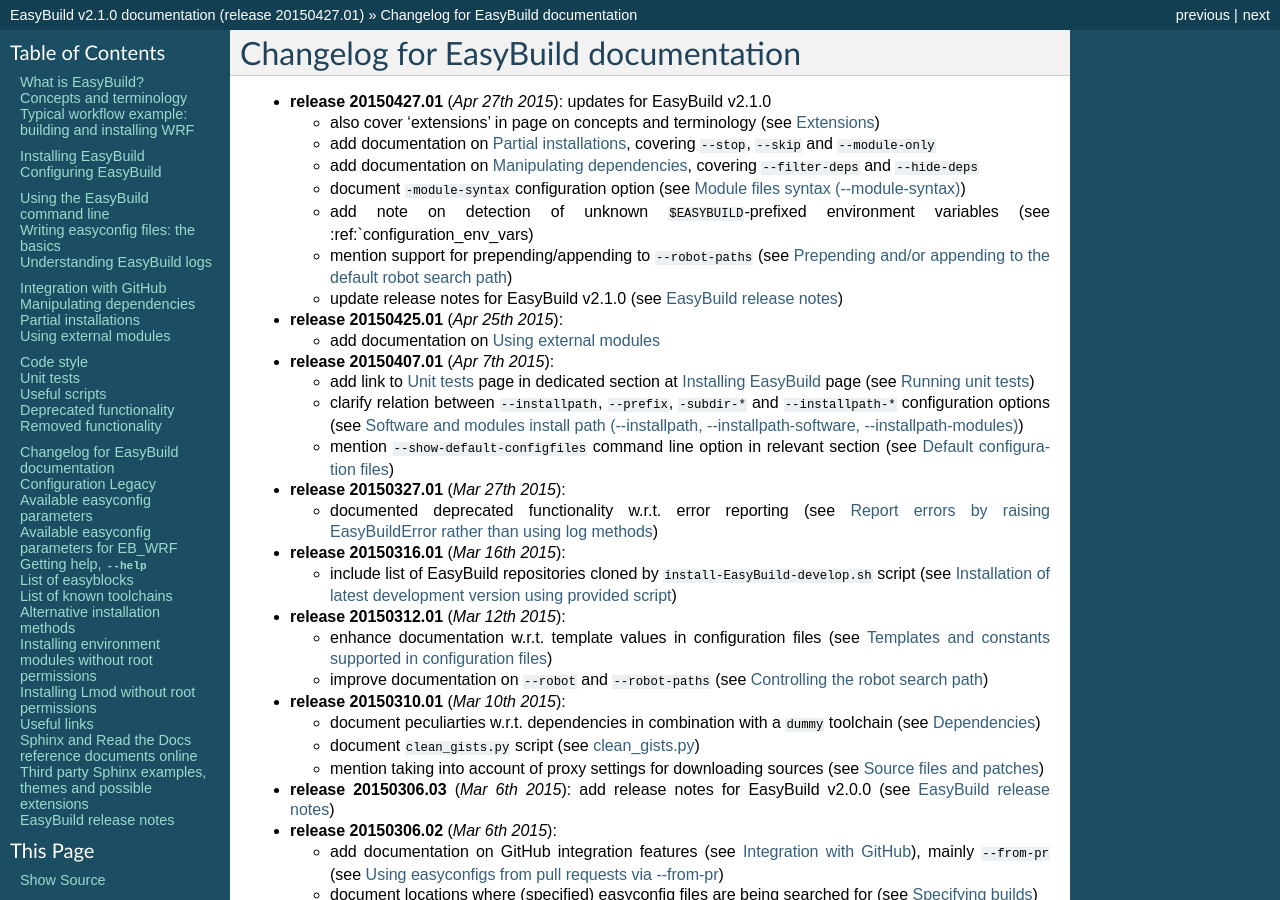
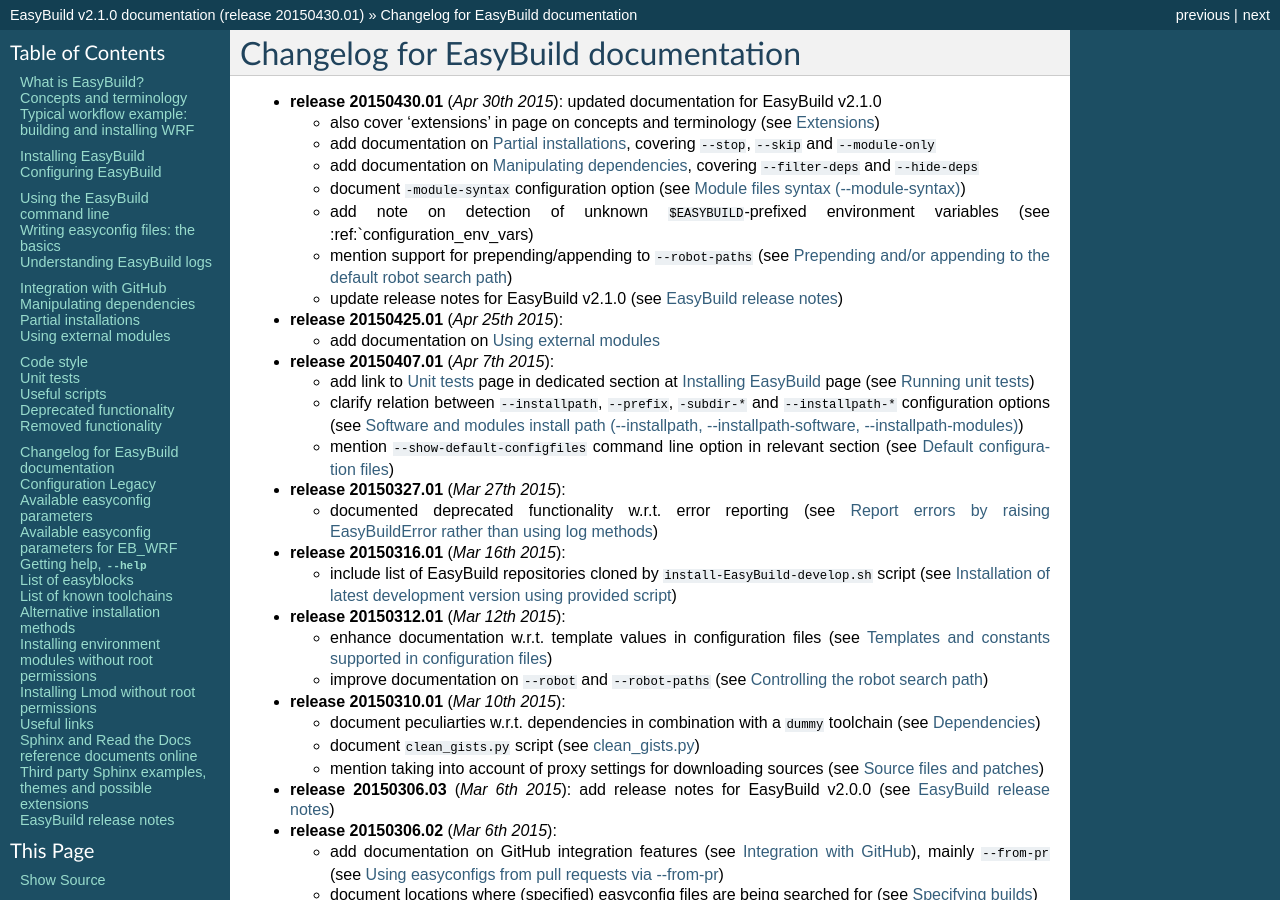
Before and after one commit to easybuilders/easybuild, a Sphinx documentation site: the page built from docs/Changelog.rst, in a window 1280 px wide and 900 px high. Built offline with Sphinx 7.4.7, drawn with Linux system fonts in a browser that asks for light colours; some of the changed text lies outside the part shown.

Commit message:
fix documentation release

```diff
--- a/docs/Changelog.rst
+++ b/docs/Changelog.rst
@@ -3,7 +3,7 @@
 Changelog for EasyBuild documentation
 -------------------------------------
 
-* **release 20150427.01** (`Apr 27th 2015`): updates for EasyBuild v2.1.0
+* **release 20150430.01** (`Apr 30th 2015`): updated documentation for EasyBuild v2.1.0
 
   * also cover 'extensions' in page on concepts and terminology (see :ref:`extensions`)
   * add documentation on :ref:`partial_installations`, covering ``--stop``, ``--skip`` and ``--module-only``
--- a/docs/conf.py
+++ b/docs/conf.py
@@ -43,7 +43,7 @@
 # The short X.Y version.
 version = '2.1.0'  # this is meant to reference the version of EasyBuild
 # The full version, including alpha/beta/rc tags.
-release = '20150427.01'  # this is meant to reference the version of the documentation itself
+release = '20150430.01'  # this is meant to reference the version of the documentation itself
 
 # There are two options for replacing |today|: either, you set today to some
 # non-false value, then it is used:
```
